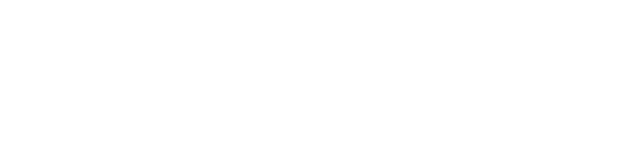
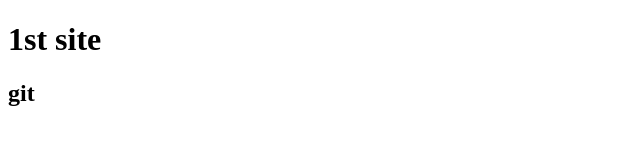
Before and after one commit to alwadut/1st-website-repo, a plain HTML site: page index.html in a window 1280 px wide. Shown: the whole page, without its empty margins (0-640 px from the left). Drawn offline with Linux system fonts and the light colour scheme.

Commit message:
adder header

```diff
--- a/index.html
+++ b/index.html
@@ -3,9 +3,14 @@
 <head>
     <meta charset="UTF-8">
     <meta name="viewport" content="width=device-width, initial-scale=1.0">
-    <title>Document</title>
+    <title>My first website repo</title>
 </head>
 <body>
-
+    <h1>
+        1st site
+    </h1>
+    <h2>
+        git
+    </h2>
 </body>
 </html>
```
